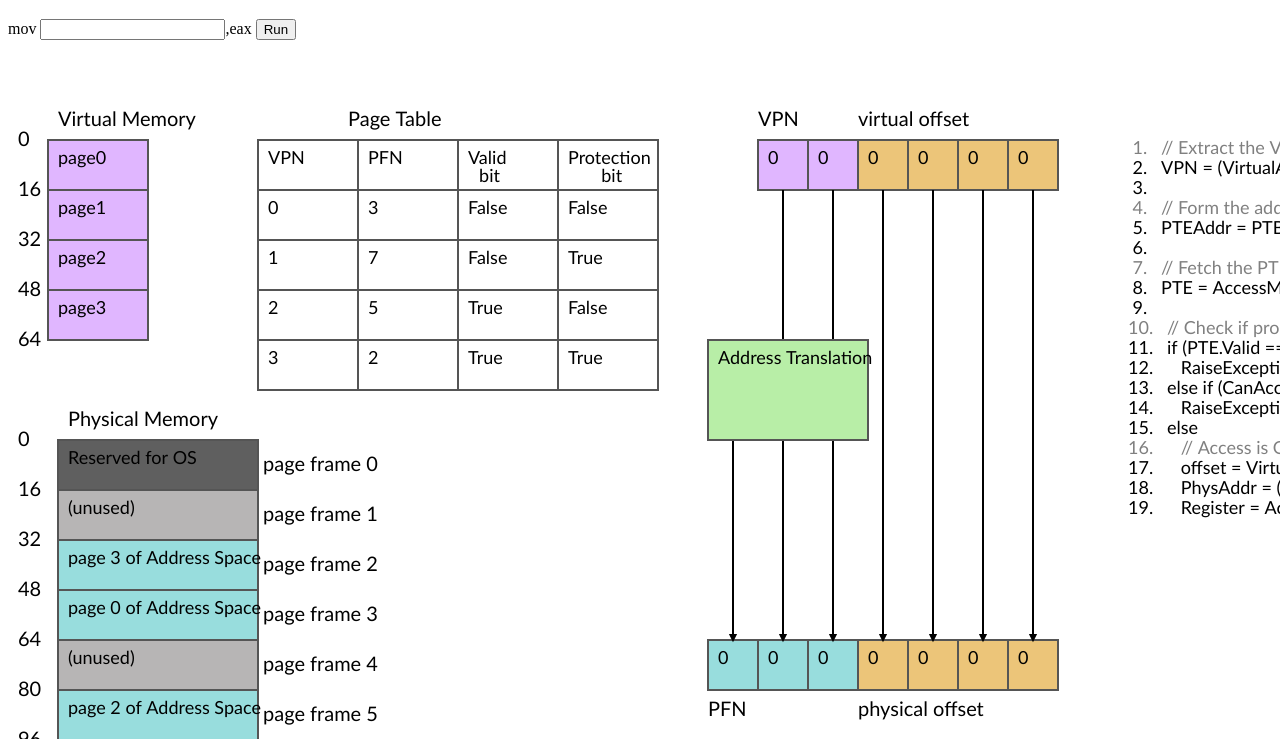
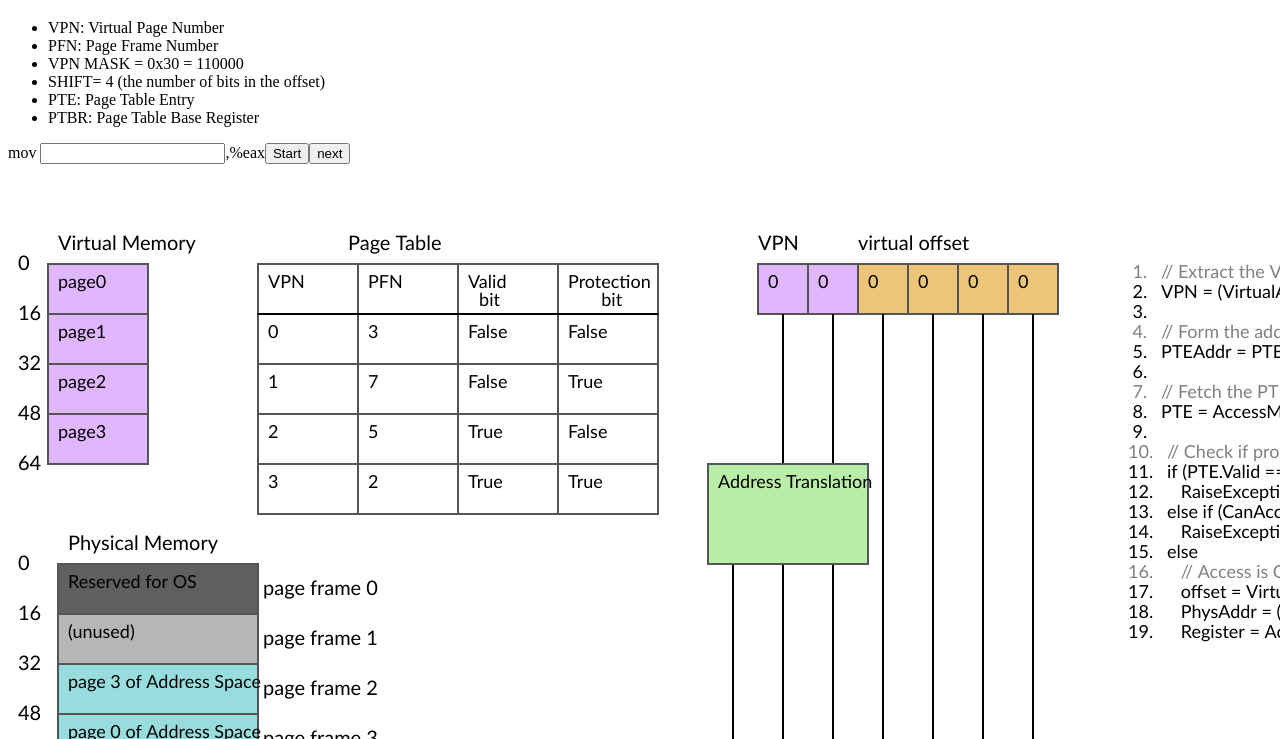
Before and after one commit to jidongbsu/os-animations, a plain HTML site: page paging/index.html in a window 1280 px wide. Shown: the part 61-800 px from the top of the page. Drawn offline with Linux system fonts and the light colour scheme.

Commit message:
Added more steps to the animation

```diff
--- a/paging/index.html
+++ b/paging/index.html
@@ -9,7 +9,20 @@
 <body>
 
 <h1>Introduction to Paging</h1>
-<label>mov</label> <input type="text" id="textIn"><label>,eax      </label><button onclick="translateAddress()">Run</button>
+
+<ul>
+    <li>VPN: Virtual Page Number</li>
+    <li>PFN: Page Frame Number</li>
+    <li>VPN MASK = 0x30 = 110000</li>
+    <li>SHIFT= 4 (the number of bits in the offset)</li>
+    <li>PTE: Page Table Entry</li>
+    <li>PTBR: Page Table Base Register</li>
+
+</ul>
+
+
+
+<label>mov</label> <input type="text" id="textIn"><label>,%eax</label><button onclick="startAnimation()">Start</button><button onclick="translateAddress()">next</button>
 
 <div id="container"></div>
 <script src="paging.js">
--- a/paging/paging.js
+++ b/paging/paging.js
@@ -11,6 +11,9 @@ var layer = new Konva.Layer();
 var virtualPageNumber;
 var physicalPageFrame;
 var addressOffset;
+var val;
+var animationStep=0;
+var binPF;
 
 // vp# -> pf#
 var pageTable=[3,7,5,2]
@@ -68,7 +71,8 @@ var cellWidth=100;
 var cellHeight=50;
 var xStart=40;
 var yStart=100;
-
+var offsetValue;
+var bin;
 
 var vMemory = new Konva.Text({
     x: xStart+10,
@@ -205,9 +209,9 @@ for (let i = 0; i < 6 ; i++) {
 for (let i = 0; i < 7 ; i++) {
 
     if (i<3)
-        drawRectWithText(vAddressBitXStart+i*vAddressBitCellWidth, vAddressBitYStart+500, vAddressBitCellWidth, vAddressBitCellHeight, 0, pfnColor,"pa"+i);
+        drawRectWithText(vAddressBitXStart+i*vAddressBitCellWidth, vAddressBitYStart+500, vAddressBitCellWidth, vAddressBitCellHeight, "", "#c8c5c5","pa"+i);
     else
-        drawRectWithText(vAddressBitXStart+i*vAddressBitCellWidth, vAddressBitYStart+500, vAddressBitCellWidth, vAddressBitCellHeight, 0, offsetColor,"pa"+i);
+        drawRectWithText(vAddressBitXStart+i*vAddressBitCellWidth, vAddressBitYStart+500, vAddressBitCellWidth, vAddressBitCellHeight, "", "#C8C5C5","pa"+i);
 
 
 
@@ -219,6 +223,7 @@ for (let i = 0; i < 7 ; i++) {
     }
 
     var arrow = new Konva.Arrow({
+        id:"arrow:"+i,
         x: vAddressBitXStart+i*vAddressBitCellWidth + vAddressBitCellWidth/2 ,
         y: arrowY,
         points: [0, 0, 0, arrowLen],
@@ -260,6 +265,19 @@ var vOffsetText = new Konva.Text({
 });
 
 layer.add(vOffsetText)
+
+
+var phADDRText = new Konva.Text({
+    id: "txt:phAddr",
+    x: vAddressBitXStart,
+    y: vAddressBitYStart+600,
+    text: "Physical Address",
+    fontSize: 20,
+    fontFamily: 'Calibri',
+    fill: 'black',
+});
+
+layer.add(phADDRText)
 
 
 var pfnText = new Konva.Text({
@@ -316,6 +334,19 @@ drawPageTable(ptXstart,ptYstart+ptCellheight,ptCellWidth,ptCellheight,0,pageTabl
 drawPageTable(ptXstart,ptYstart+ptCellheight*2,ptCellWidth,ptCellheight,1,pageTable[1],"False","True")
 drawPageTable(ptXstart,ptYstart+ptCellheight*3,ptCellWidth,ptCellheight,2,pageTable[2],"True","False")
 drawPageTable(ptXstart,ptYstart+ptCellheight*4,ptCellWidth,ptCellheight,3,pageTable[3],"True","True")
+
+var redLine = new Konva.Line({
+    id: 'line',
+    points: [ptXstart, ptYstart+ptCellheight, ptXstart+4*ptCellWidth,ptYstart+ptCellheight],
+    stroke: 'black',
+    strokeWidth: 2,
+    lineCap: 'round',
+    lineJoin: 'round',
+});
+
+layer.add(redLine);
+
+
 
 var pageTableText = new Konva.Text({
     x: xStart+300,
@@ -374,9 +405,43 @@ var resultText = new Konva.Text({
 });
 layer.add(resultText)
 
-function translateAddress() {
 
-    for (let i=0;i<8;i++){
+
+function startAnimation(){
+
+    stage.find('#arrow:3').stroke('black');
+    stage.find('#arrow:4').stroke('black');
+    stage.find('#arrow:5').stroke('black');
+    stage.find('#arrow:6').stroke('black');
+
+    stage.find('#line').stroke('black');
+    stage.find('#txt:phAddr').text("Physical Address").fill("black");
+
+    stage.find('#txt:pfn').text("PFN");
+    stage.find('#txt:poffset').text("physical offset");
+    stage.find('#txt:vpn').text("VPN");
+    stage.find('#txt:voffset').text("virtual offset");
+
+    stage.find('#txt:pa0').text('');
+    stage.find('#txt:pa1').text('');
+    stage.find('#txt:pa2').text('');
+    stage.find('#txt:pa3').text('');
+    stage.find('#txt:pa4').text('');
+    stage.find('#txt:pa5').text('');
+    stage.find('#txt:pa6').text('');
+    stage.find('#txt:pa7').text('');
+
+    stage.find('#rec:pa0').fill("#c8c5c5");
+    stage.find('#rec:pa1').fill("#c8c5c5");
+    stage.find('#rec:pa2').fill("#c8c5c5");
+    stage.find('#rec:pa3').fill("#c8c5c5");
+    stage.find('#rec:pa4').fill("#c8c5c5");
+    stage.find('#rec:pa5').fill("#c8c5c5");
+    stage.find('#rec:pa6').fill("#c8c5c5");
+    stage.find('#rec:pa7').fill("#c8c5c5");
+
+
+    for (let i = 0; i < 8; i++) {
         stage.find('#rec:vp' + virtualPageNumber).fill(vpnColor);
         stage.find('#rec:pf' + physicalPageFrame).fill(pfnColor);
         stage.find('#rec:pte:vpn' + virtualPageNumber).fill("#ffffff");
@@ -385,71 +450,146 @@ function translateAddress() {
         stage.find('#rec:pte:pb' + virtualPageNumber).fill("#ffffff");
     }
 
-    for (let i=1;i<=19;i++){
-        stage.find('#txt:prog:'+i).fontStyle('normal');
+    for (let i = 1; i <= 19; i++) {
+        stage.find('#txt:prog:' + i).fontStyle('normal');
     }
 
     stage.find('#txt:result').text("").fill("black");
 
-    let val=document.getElementById('textIn').value
-    if(parseInt(val)>=0 && parseInt(val)<=64){
-        let bin=String(dec2bin(val)).padStart(6,"0")
-        virtualPageNumber = parseInt(bin[0]+''+bin[1],2);
+    val = document.getElementById('textIn').value
+
+    if(parseInt(val)>=0 && parseInt(val)<=64) {
+
+        bin = String(dec2bin(val)).padStart(6, "0")
+        virtualPageNumber = parseInt(bin[0] + '' + bin[1], 2);
         physicalPageFrame = pageTable[virtualPageNumber]
-        let offsetValue = parseInt(bin[2]+''+bin[3]+''+bin[4]+''+bin[5],2);
+        offsetValue = parseInt(bin[2] + '' + bin[3] + '' + bin[4] + '' + bin[5], 2);
 
-        selectedColor="#e5f1a3";
+        selectedColor = "#e5f1a3";
 
         stage.find('#rec:vp' + virtualPageNumber).fill(selectedColor);
-        stage.find('#rec:pf' + physicalPageFrame).fill(selectedColor);
+
+        for (let i = 0; i < 6; i++) {
+            stage.find('#txt:va' + i).text(bin[i]);
+            // if (i > 1) {
+            //     stage.find('#txt:pa' + (i + 1)).text(bin[i]);
+            // }
+        }
+        stage.find('#txt:vpn').text("VPN = "+virtualPageNumber);
+        stage.find('#txt:voffset').text("virtual offset = " + offsetValue);
+
+        stage.find('#txt:prog:2').fontStyle('bold');
+        animationStep=1;
+    }
+    else{
+        alert("The Virtual Address entered is not valid!")
+        animationStep=0;
+    }
+    layer.draw()
+
+}
+
+function translateAddress() {
+    if(animationStep===0){
+        startAnimation();
+    }
+    else if (animationStep===1){
+        console.log("hi")
+        stage.find('#txt:prog:2').fontStyle('normal');
+        stage.find('#txt:prog:5').fontStyle('bold');
+        stage.find('#line').stroke('red');
+        animationStep++;
+        layer.draw()
+
+    }
+    else if (animationStep===2){
+        stage.find('#txt:prog:5').fontStyle('normal');
+        stage.find('#txt:prog:8').fontStyle('bold');
         stage.find('#rec:pte:vpn' + virtualPageNumber).fill(selectedColor);
-        stage.find('#rec:pte:fpn' + virtualPageNumber).fill(selectedColor);
         stage.find('#rec:pte:vb' + virtualPageNumber).fill(selectedColor);
         stage.find('#rec:pte:pb' + virtualPageNumber).fill(selectedColor);
+        stage.find('#rec:pte:fpn' + virtualPageNumber).fill(selectedColor);
+        animationStep++;
+        layer.draw()
+
+    }
+    else if (animationStep===3){
+        stage.find('#txt:prog:8').fontStyle('normal');
+        binPF= String(dec2bin(physicalPageFrame)).padStart(3,"0")
+
+        stage.find('#txt:pfn').text("PFN = "+physicalPageFrame);
+        stage.find('#txt:poffset').text("physical offset = " + offsetValue);
+
+        if(virtualPageNumber===0 || virtualPageNumber===1){
+            stage.find('#txt:result').text("Error: SEGMENTATION FAULT").fill("red");
+            stage.find('#txt:prog:11').fontStyle('bold');
+            stage.find('#txt:prog:12').fontStyle('bold');
+            animationStep=0;
+
+        }
+        else if(virtualPageNumber===2){
+            stage.find('#txt:result').text("Error: PROTECTION FAULT").fill("red");
+            stage.find('#txt:prog:13').fontStyle('bold');
+            stage.find('#txt:prog:14').fontStyle('bold');
+            animationStep=0;
+        }
+        else if(virtualPageNumber===3){
+            stage.find('#txt:prog:15').fontStyle('bold');
+            stage.find('#txt:prog:17').fontStyle('bold');
+
+
+            stage.find('#txt:pa0').text(binPF[0]);
+            stage.find('#txt:pa1').text(binPF[1]);
+            stage.find('#txt:pa2').text(binPF[2]);
+            stage.find('#txt:pa3').text(bin[2]);
+            stage.find('#txt:pa4').text(bin[3]);
+            stage.find('#txt:pa5').text(bin[4]);
+            stage.find('#txt:pa6').text(bin[5]);
+            stage.find('#txt:pa7').text(bin[6]);
+
+            stage.find('#rec:pa0').fill(pfnColor);
+            stage.find('#rec:pa1').fill(pfnColor);
+            stage.find('#rec:pa2').fill(pfnColor);
+            stage.find('#rec:pa3').fill(offsetColor);
+            stage.find('#rec:pa4').fill(offsetColor);
+            stage.find('#rec:pa5').fill(offsetColor);
+            stage.find('#rec:pa6').fill(offsetColor);
+            stage.find('#rec:pa7').fill(offsetColor);
+
+            stage.find('#arrow:3').stroke('red');
+            stage.find('#arrow:4').stroke('red');
+            stage.find('#arrow:5').stroke('red');
+            stage.find('#arrow:6').stroke('red');
+
+            animationStep++;
+        }
+
+
+        layer.draw();
+    }
+    else if(animationStep===4){
+
+        stage.find('#txt:prog:17').fontStyle('normal');
+        stage.find('#txt:prog:18').fontStyle('bold');
+        stage.find('#txt:phAddr').text("Physical Address=  "+ parseInt(binPF[0]+''+binPF[1]+''+binPF[2]+''+bin[2]+''+bin[3]+''+bin[4]+''+bin[5],2)).fill("green");
+        animationStep++;
+        layer.draw();
+
+    }
+    else if(animationStep===5) {
+        stage.find('#txt:prog:18').fontStyle('normal');
+        stage.find('#txt:prog:19').fontStyle('bold');
+        stage.find('#rec:pf' + physicalPageFrame).fill(selectedColor);
+        stage.find('#txt:result').text("eax=AccessMemory("+ parseInt(binPF[0]+''+binPF[1]+''+binPF[2]+''+bin[2]+''+bin[3]+''+bin[4]+''+bin[5],2)+")").fill("green");
+
+        animationStep=0;
+        layer.draw();
+    }
 
 
 
-        for (let i = 0; i < 6 ; i++) {
-            stage.find('#txt:va' + i).text(bin[i]);
-            if(i>1){
-                stage.find('#txt:pa' + (i+1)).text(bin[i]);
-            }
-        }
 
-        let binPF= String(dec2bin(physicalPageFrame)).padStart(3,"0")
-        stage.find('#txt:pa0').text(binPF[0]);
-        stage.find('#txt:pa1').text(binPF[1]);
-        stage.find('#txt:pa2').text(binPF[2]);
 
-        stage.find('#txt:vpn').text("VPN = "+virtualPageNumber);
-        stage.find('#txt:pfn').text("PFN = "+physicalPageFrame);
-        stage.find('#txt:voffset').text("virtual offset = " + offsetValue);
-        stage.find('#txt:poffset').text("physical offset = " + offsetValue);
-
-        if(virtualPageNumber==0 || virtualPageNumber==1){
-            stage.find('#txt:result').text("Error: SEGMENTATION FAULT").fill("red");
-            stage.find('#txt:prog:11').fontStyle('bold');
-            stage.find('#txt:prog:12').fontStyle('bold');
-        }
-        else if(virtualPageNumber==2){
-            stage.find('#txt:result').text("Error: PROTECTION FAULT").fill("red");
-            stage.find('#txt:prog:13').fontStyle('bold');
-            stage.find('#txt:prog:14').fontStyle('bold');
-
-        }
-        else if(virtualPageNumber==3){
-            stage.find('#txt:result').text("eax=AccessMemory("+ parseInt(binPF[0]+''+binPF[1]+''+binPF[2]+''+bin[2]+''+bin[3]+''+bin[4]+''+bin[5],2)+")").fill("green");
-            stage.find('#txt:prog:15').fontStyle('bold');
-            stage.find('#txt:prog:16').fontStyle('bold');
-            stage.find('#txt:prog:17').fontStyle('bold');
-            stage.find('#txt:prog:18').fontStyle('bold');
-            stage.find('#txt:prog:19').fontStyle('bold');
-        }
-    }
-    else{
-        alert("The Virtual Address entered is not valid!")
-    }
-    layer.draw()
 
 
 }
```
Also changed, not shown: 1 other file.
